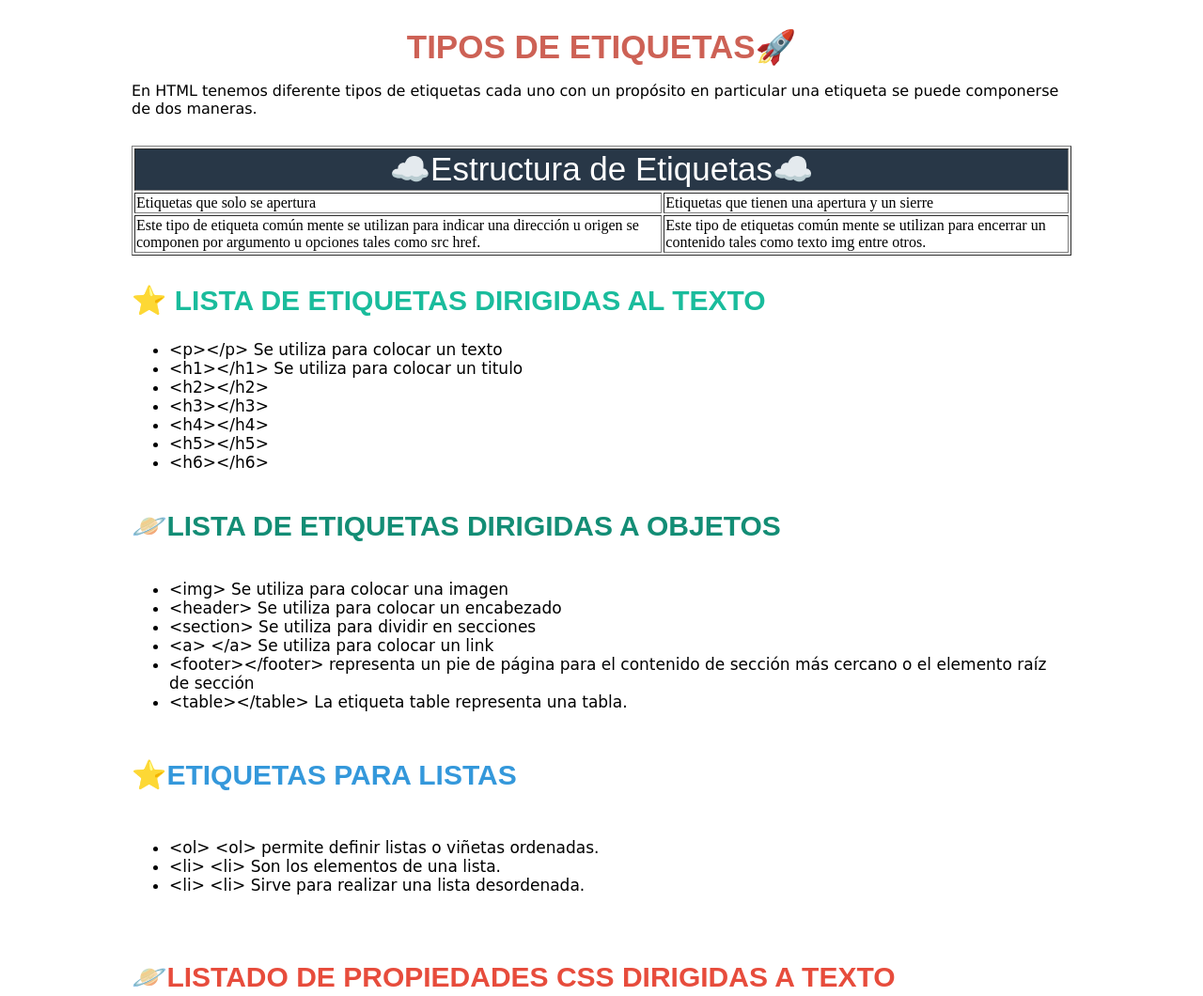
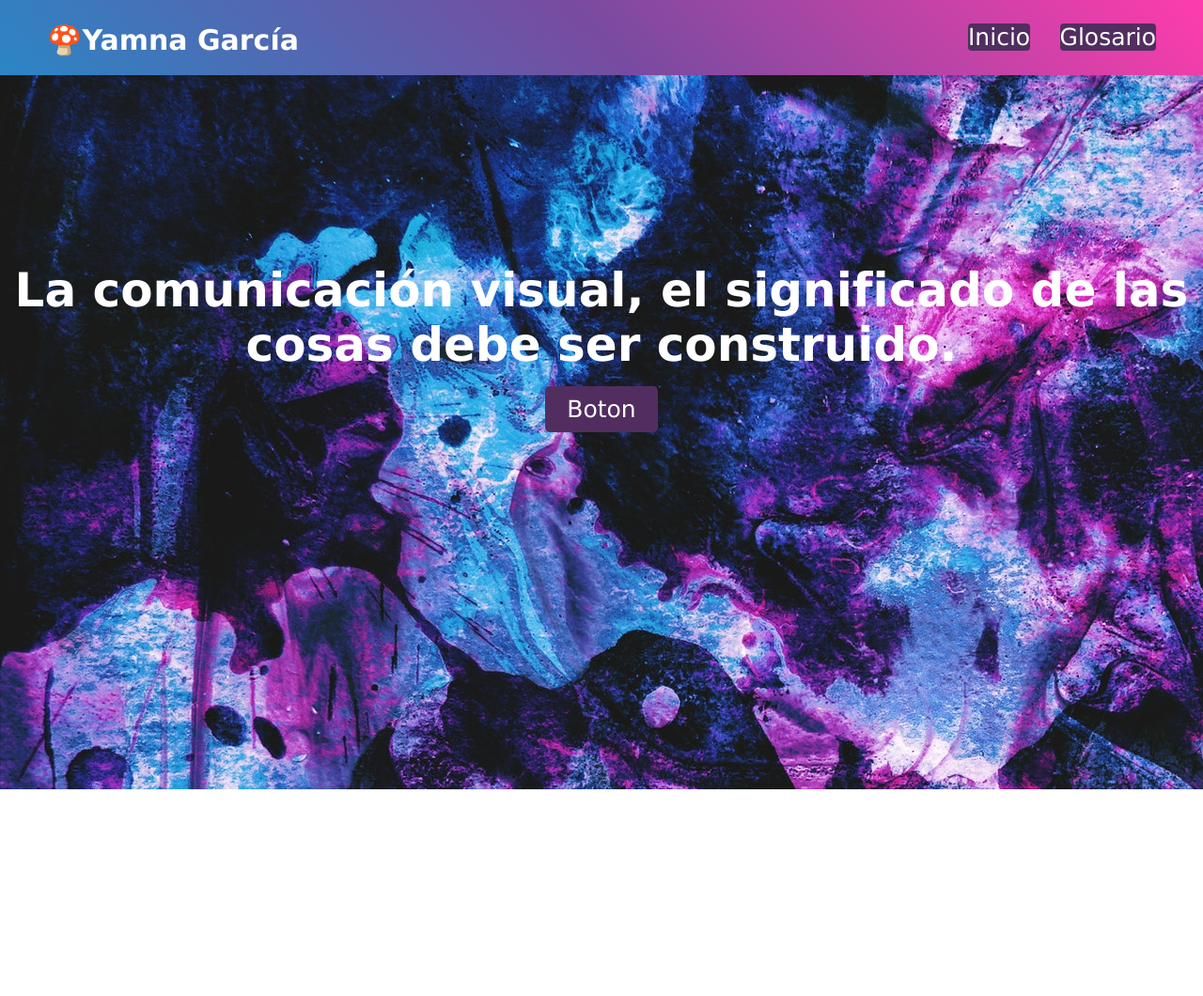
Before and after one commit to YamnaKristell/Glosario1, a plain HTML site: page index.html in a window 1280 px wide. Shown: the top 1060 px of the page at 94% size. After the commit the page ends 840 px from the top, so only its background shows below. Drawn offline with Linux system fonts and the light colour scheme.

Commit message:
Add files via upload

```diff
--- /dev/null
+++ b/css/glosario.css
@@ -0,0 +1,117 @@
+*{
+    margin: 0;
+    padding: 0;
+    font-family: verdana;
+
+}
+
+section{
+    width: 1000px;
+    margin: 30px auto;
+    box-sizing: border-box;
+}
+
+.TITULO{
+    text-align: center;
+    color:#F25757 ;
+    Font-size: 50px;
+    font-family:fantasy;
+    margin: 20px 0px 0px 0px; }
+
+.titulo_tabla{
+    text-align:center;
+    Font-size:40px;
+    color:white;
+    background-color:#730240;
+    font-family:fantasy;
+}
+
+
+.subtitulo{
+     font-family: fantasy;
+     font-size: 40px;
+     color:#34495E ;
+}
+
+h4{
+
+    font-family: fantasy;
+    font-size: 40px;
+    color:#BF846F;
+}
+
+h5{
+    font-family: fantasy;
+    font-size: 40px;
+    color:#025959;
+}
+
+h7{ font-family: fantasy;
+    font-size: 40px;
+    color:#668C4A;
+}
+
+h8{
+    font-family: fantasy;
+    font-size: 40px;
+    color:#3EB595 ;
+}
+
+h9{
+    font-family: fantasy;
+    font-size: 40px;
+    color:#34495E;
+}
+
+h10{
+    font-family: fantasy;
+    font-size: 40px;
+    color:#8E44AD;
+}
+
+h11{
+     font-family: fantasy;
+    font-size: 40px;
+    color:#616A6B ;
+}
+
+h12{
+    font-family: fantasy;
+    font-size: 40px;
+    color:#D9863D;
+}
+
+h13{
+    font-family: fantasy;
+    font-size: 40px;
+    color:#812F33;}
+
+p1{
+    text-align:justify;
+    font-family: fantasy;
+    font-size: 40px;
+    color:#574F8C;
+}
+
+
+.logo{
+    color: white;
+    font-size: 25;
+}
+
+p2{
+    font-size: 40px;
+    font-family: fantasy;
+    color: #021140;
+}
+
+p3{
+    font-size:40px;
+    font-family: fantasy;
+    color:#BF846F;
+
+}
+
+.nav{
+    color:white;
+}
--- /dev/null
+++ b/css/header.css
@@ -0,0 +1,75 @@
+*{
+    margin: 0px;
+    padding: 0px;
+    font-family: verdana;
+}
+
+header{
+    width: 100%;
+    height: 80px;
+    padding: 0px 50px 0px 50px;
+    padding-top: 25px;
+    box-sizing: border-box;
+    color:background-color: #FF3CAC;
+    background-image: linear-gradient(225deg, #FF3CAC 0%, #784BA0 50%, #2B86C5 100%);
+
+
+    display: flex;
+    flex-direction: row;
+    justify-content:space-between;}
+
+.logo{
+    color: #fff;
+    font-size: 30px;
+
+
+}
+
+.nav{
+
+    color: white;
+    font-size: 20px;
+    list-style: none;
+    width: 200px;
+
+    display: flex;
+    flex-direction: row;
+    justify-content:space-between;
+
+
+}
+
+a{
+    text-decoration: none;
+    color: white;
+    background: #512E5F;
+    font-size: 25px;
+    font-family: verdana;
+    border-radius: 4px;
+    margin-top: 15px;
+
+    transition: 0.3s;
+
+
+}
+
+
+
+
+a:hover{
+    width: 150px;
+    transition: 0.3s;
+    background-color: #48C9B0;
+    border-radius: 5px;
+}
+
+logo{
+    color: #fff;
+    font-size: 25px;
+}
+
+
+}
+.nav li{
+    color: #fff;
+}
--- /dev/null
+++ b/css/index.css
@@ -0,0 +1,38 @@
+.banner_index{
+    width: 100%;
+    height: 560px;
+    padding-top: 200px;
+
+    background-image: url(../img/fondo_bannerYK.jpg);
+}
+
+.leyenda{
+    text-align: center;
+    font-size: 50px;
+    }
+
+.btn_banner{
+    display: block;
+    width: 100px;
+    margin: auto;
+    background-color: #512E5F;
+    text-align: center;
+    color: #fff;
+    text-decoration: none;
+    padding: 10px 10px 10px 10px;
+    border-radius: 5px;
+    margin-top: 15px;
+
+    transition: 0.3s;
+}
+
+.btn_banner:hover{
+    width: 150px;
+    transition: 0.3s;
+    background-color: #48C9B0;
+}
+
+h2{
+    color: white;
+
+}
--- a/index.html
+++ b/index.html
@@ -1,144 +1,46 @@
 <!DOCTYPE html>
-<html>
+<html lang="es">
 <head>
-     <title>Yamna Garcia</title>
-     <link rel="stylesheet" href="css/css.css">
+
+    <meta charset="UTF-8">
+    <title>Inicio</title>
+
+    <link rel="stylesheet" href="css/header.css">
+    <link rel="stylesheet" href="css/header.css">
+    <link rel="stylesheet" href="css/index.css">
+
 
 </head>
+ <body>
 
-<body>
-    <section>
-        <h1 class="TITULO">TIPOS DE ETIQUETAS🚀</h1>
-        <p>
-            En HTML tenemos diferente tipos de etiquetas cada uno con un propósito en particular una
-            etiqueta se puede componerse de dos maneras.
-        </p>
+    <header>
+       <h1 class="logo"> 🍄Yamna García</h1>
+
+       <ul class="nav">
+           <li>
+           <a href="index.html">Inicio</a>
+           </li>
+           <li>
+           <a href="glosario.html">Glosario</a>
+           </li>
+       </ul>
+
+    </header>
+
+     <a href="#">  </a>
+
+    <section class="banner_index">
+       <h2 class="leyenda"> La comunicación visual,
+el significado de las cosas debe ser construido.</h2>
+        <a href="#" class="btn_banner">Boton</a>
+
     </section>
-
-    <section>
-        <table border="1">
-            <tr>
-                <td colspan="2" class="titulo_tabla">☁️Estructura de Etiquetas☁️</td>
-            </tr>
-
-            <tr>
-                <td>Etiquetas que solo se apertura</td>
-                <td>Etiquetas que tienen una apertura y un sierre</td>
-            </tr>
-
-            <tr>
-                <td>
-                    Este tipo de etiqueta común mente se utilizan
-                    para indicar una dirección u origen se
-                    componen por argumento u opciones tales
-                    como src href.
-                </td>
-
-                <td>
-                    Este tipo de etiquetas común mente se
-                    utilizan para encerrar un contenido tales como texto img entre otros.
-                </td>
-            </tr>
-        </table>
-    </section>
-
-    <section class="secton_texto">
-        <h2 class="subtitulo">⭐️ LISTA DE ETIQUETAS DIRIGIDAS AL TEXTO</h2>
-
-           <h3 class="Subtitulo_1"></h3>
-        <ul class="Lista_1">
-
-            <li>&lt;p&gt;&lt;/p&gt; Se utiliza para colocar un texto</li>
-            <li> &lt;h1&gt;&lt;/h1&gt; Se utiliza para colocar un titulo</li>
-            <li> &lt;h2&gt;&lt;/h2&gt;</li>
-            <li> &lt;h3&gt;&lt;/h3&gt;</li>
-            <li> &lt;h4&gt;&lt;/h4&gt;</li>
-            <li> &lt;h5&gt;&lt;/h5&gt;</li>
-            <li> &lt;h6&gt;&lt;/h6&gt;</li>
-
-        </ul>
-
-     <h4 class="Subtitulo_2">🪐LISTA DE ETIQUETAS DIRIGIDAS A OBJETOS</h4>
-        <ul>
-            <li> &lt;img&gt; Se utiliza para colocar una imagen</li>
-            <li> &lt;header&gt; Se utiliza para colocar un encabezado</li>
-            <li> &lt;section&gt; Se utiliza para dividir en secciones</li>
-            <li> &lt;a&gt; &lt;/a&gt; Se utiliza para colocar un link</li>
-            <li> &lt;footer&gt;&lt;/footer&gt; representa un pie de página para el contenido de sección más cercano o el elemento raíz de sección</li>
-            <li> &lt;table&gt;&lt;/table&gt; La etiqueta table representa una tabla.</li>
-        </ul>
-
-
-             <h5 class="Subtitulo_3">⭐️ETIQUETAS PARA LISTAS</h5>
-        <ul>
-            <li> &lt;ol&gt; &lt;ol&gt; permite definir listas o viñetas ordenadas.</li>
-            <li> &lt;li&gt; &lt;li&gt; Son los elementos de una lista.</li>
-            <li> &lt;li&gt; &lt;li&gt; Sirve para realizar una lista desordenada.</li>
-
-        </ul>
-
-
-             <h6 class="Subtitulo_4">🪐LISTADO DE PROPIEDADES CSS DIRIGIDAS A TEXTO</h6>
-        <ul>
-            <li> Font-size: px; Le da tamaño a nuestro texto</li>
-            <li> ext-align Da alineamiento al texto, sus valores son: left, right, center y justify. </li>
-            <li> Color: Da color a nuestro texto, tambien podemos utilizar codigos de colores.</li>
-
-        </ul>
-
-
-                      <br>
-             <h7 class="Subtitulo_5">⭐️LISTADO DE PROPIEDADES CSS DIRIGIDAS A OBJETOS</h7>
-        <ul>
-            <li> width: 100px; Se utiliza para cambiar el ancho de una imagen</li>
-            <li> height: 100px; Se utiliza para cambiar el alto de una imagen</li>
-            <li> whidth: 100px; Establece la achura de la visualización de la imagen.</li>
-
-        </ul>
-
-        <br>
-        <br>
-
-
-
-        <footer><h8 class="NomBre">Yamna García👩🏽‍💼</h8> </footer>
 
 
 
 
 
 
+</body>
 
-
-
-
-
-
-
-
-
-
-
-
-
-
-
-
-
-
-
-
-
-
-
-
-
-
-
-
-            </li>
-             </ul>
-
-
-</body>
 </html>
```
Also changed, not shown: img/fondo_bannerYK.jpg (added).
